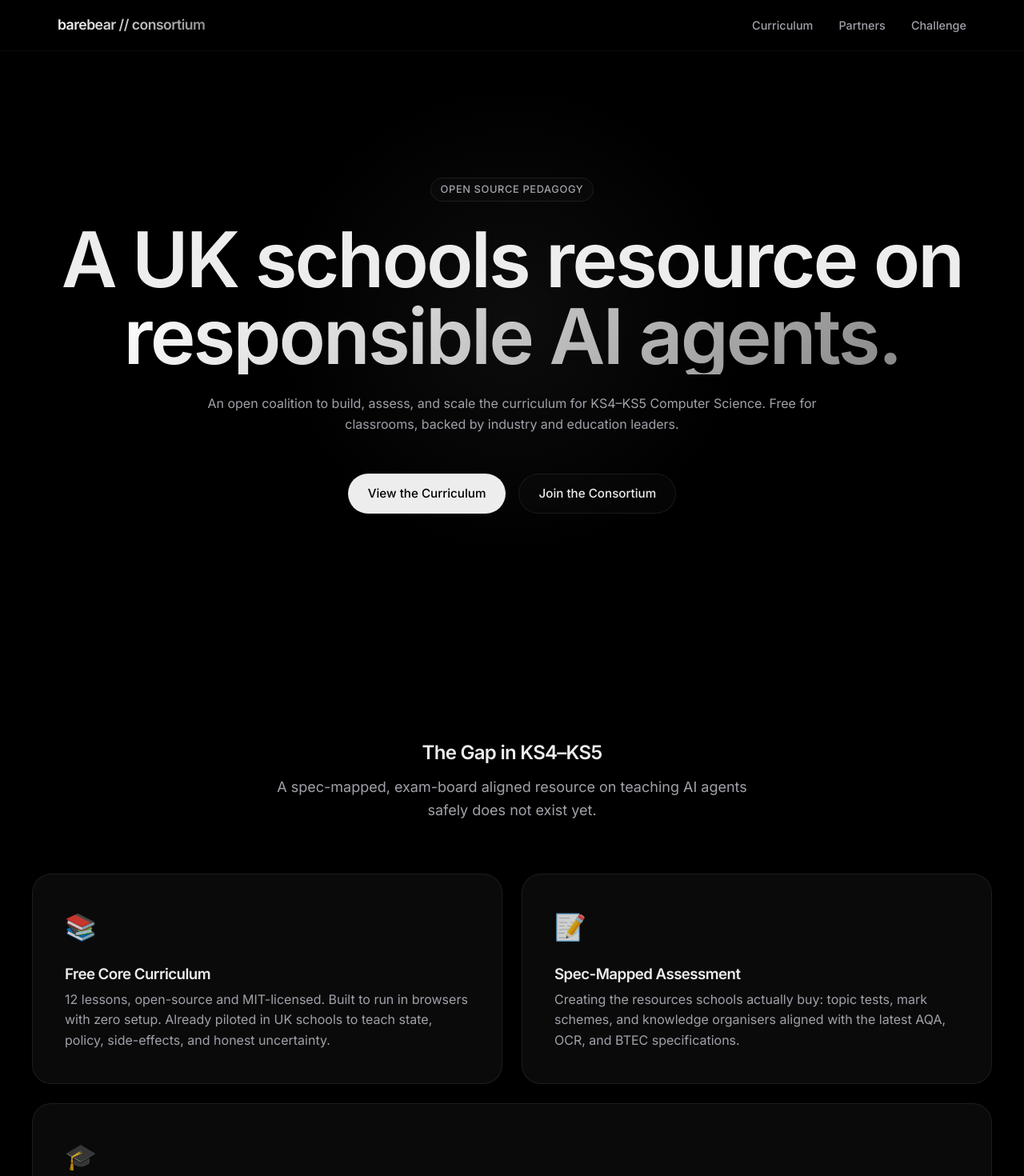
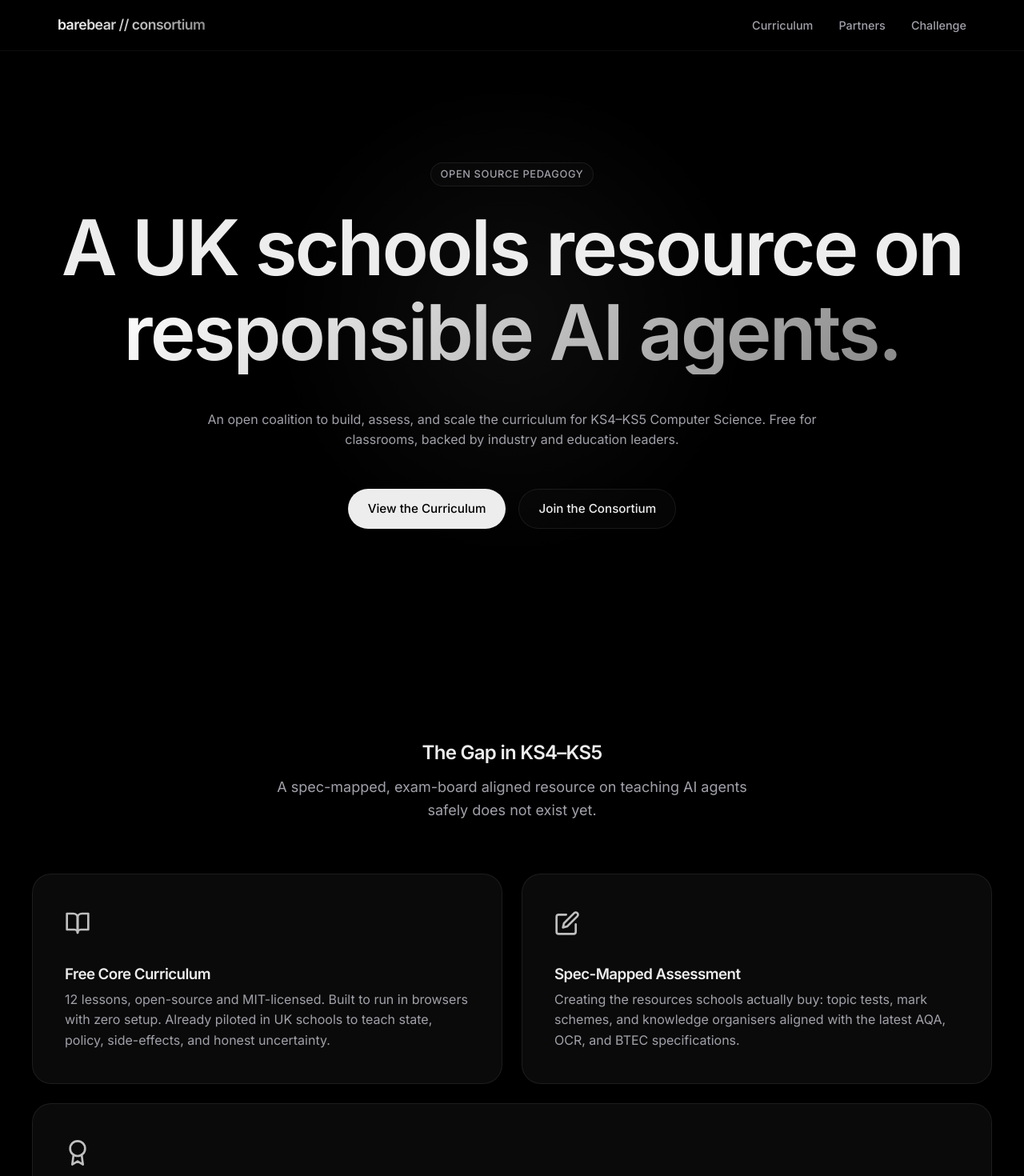
Before and after one commit to richey-malhotra/barebear-consortium-site, a React (Vite) app: page / in a window 1280 px wide. Shown: the top 1470 px of the page at 80% size. Built offline with nearby package versions, Linux system fonts and the light colour scheme.

Commit message:
Fix hero text clipping and replace emojis with premium icons

```diff
--- a/src/components/Features.tsx
+++ b/src/components/Features.tsx
@@ -1,3 +1,5 @@
+import { FiBookOpen, FiEdit, FiAward } from 'react-icons/fi';
+
 export function Features() {
   return (
     <section id="curriculum" className="section container">
@@ -10,7 +12,7 @@ export function Features() {
 
       <div className="bento-grid">
         <div className="bento-card hover-glow">
-          <div className="card-icon">📚</div>
+          <div className="card-icon"><FiBookOpen /></div>
           <h3 className="mb-1 text-primary tracking-tight">Free Core Curriculum</h3>
           <p className="text-secondary">
             12 lessons, open-source and MIT-licensed. Built to run in browsers with zero setup.
@@ -19,7 +21,7 @@ export function Features() {
         </div>
 
         <div className="bento-card hover-glow">
-          <div className="card-icon">📝</div>
+          <div className="card-icon"><FiEdit /></div>
           <h3 className="mb-1 text-primary tracking-tight">Spec-Mapped Assessment</h3>
           <p className="text-secondary">
             Creating the resources schools actually buy: topic tests, mark schemes,
@@ -28,7 +30,7 @@ export function Features() {
         </div>
 
         <div className="bento-card hover-glow bento-span-full">
-          <div className="card-icon">🎓</div>
+          <div className="card-icon"><FiAward /></div>
           <h3 className="mb-1 text-primary tracking-tight">Teacher CPD Pathway</h3>
           <p className="text-secondary max-w-800">
             80% of A-level CS teachers are non-specialists. We are building the specific training
--- a/src/index.css
+++ b/src/index.css
@@ -223,7 +223,8 @@ h1, h2, h3, h4, h5, h6 {
 .hero-title {
   font-size: clamp(3.5rem, 8vw, 6rem);
   margin-bottom: 1.5rem;
-  line-height: 1;
+  line-height: 1.1;
+  padding-bottom: 0.2em; /* Prevents text-gradient from clipping descending letters like 'g' */
 }
 
 /* Bento Grid Features */
```
